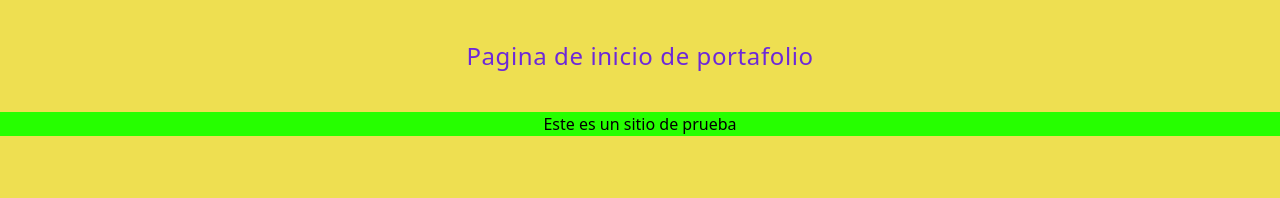
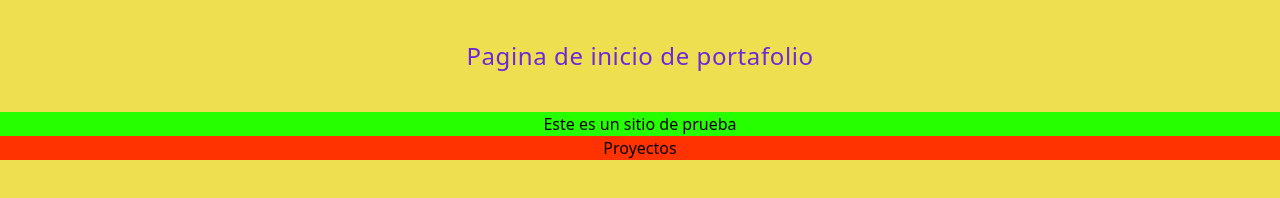
Before and after one commit to michellecr/michellecr.github.io, a website: page docs/index.html in a window 1280 px wide. Drawn offline with nearby package versions, Linux system fonts and the light colour scheme.

Commit message:
sitio de prueba

```diff
--- a/docs/index.html
+++ b/docs/index.html
@@ -10,5 +10,6 @@
 <body>
     <h1 class="text-center text-2xl p-10 tracking-wide text-purple-700 bg-teal-200">Pagina de inicio de portafolio</h1>
     <h2 class="text-center">Este es un sitio de prueba</h2>
+    <h3 class="text-center">Proyectos</h3>
 </body>
 </html>
--- a/docs/scss/main.scss
+++ b/docs/scss/main.scss
@@ -4,3 +4,6 @@ body{
 h2{
     background-color: #26ff00;
 }
+h3{
+    background-color: #ff3302;
+}
```
Also changed, not shown: docs/css/styles.css.
